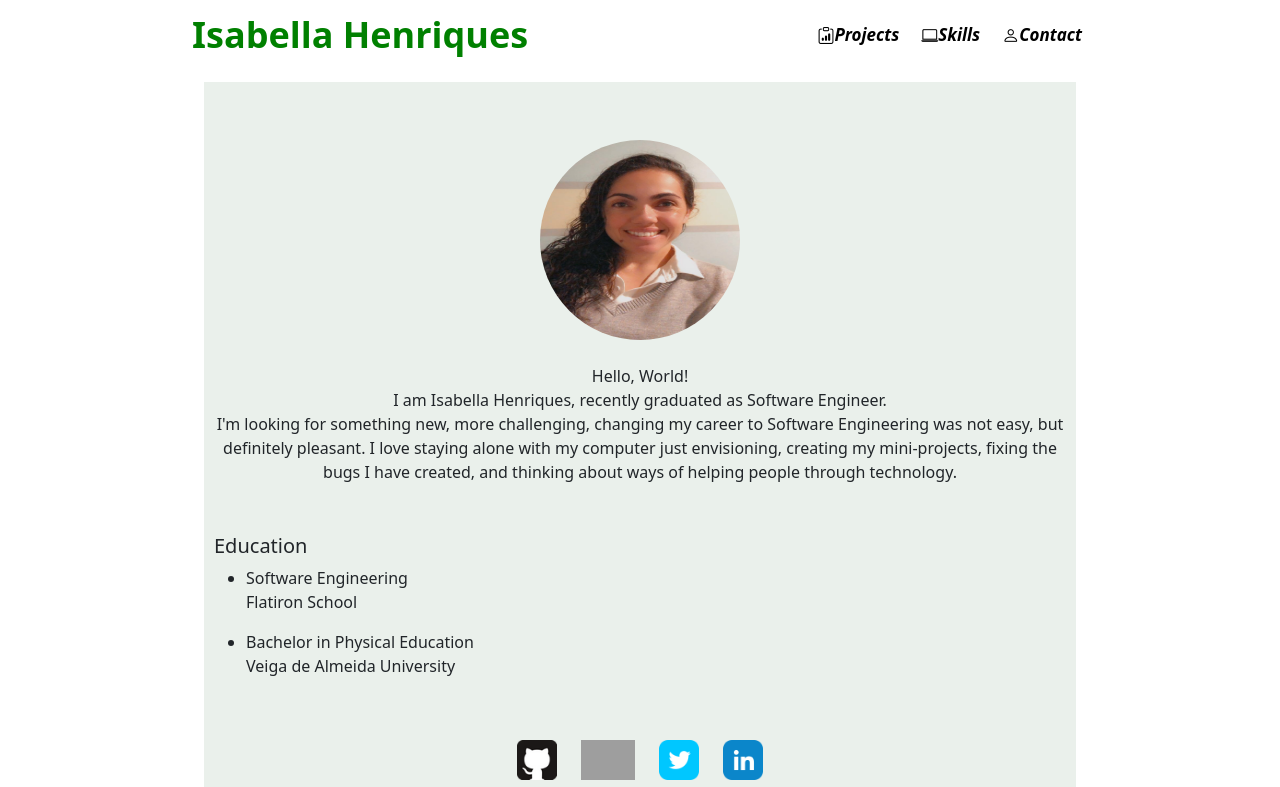
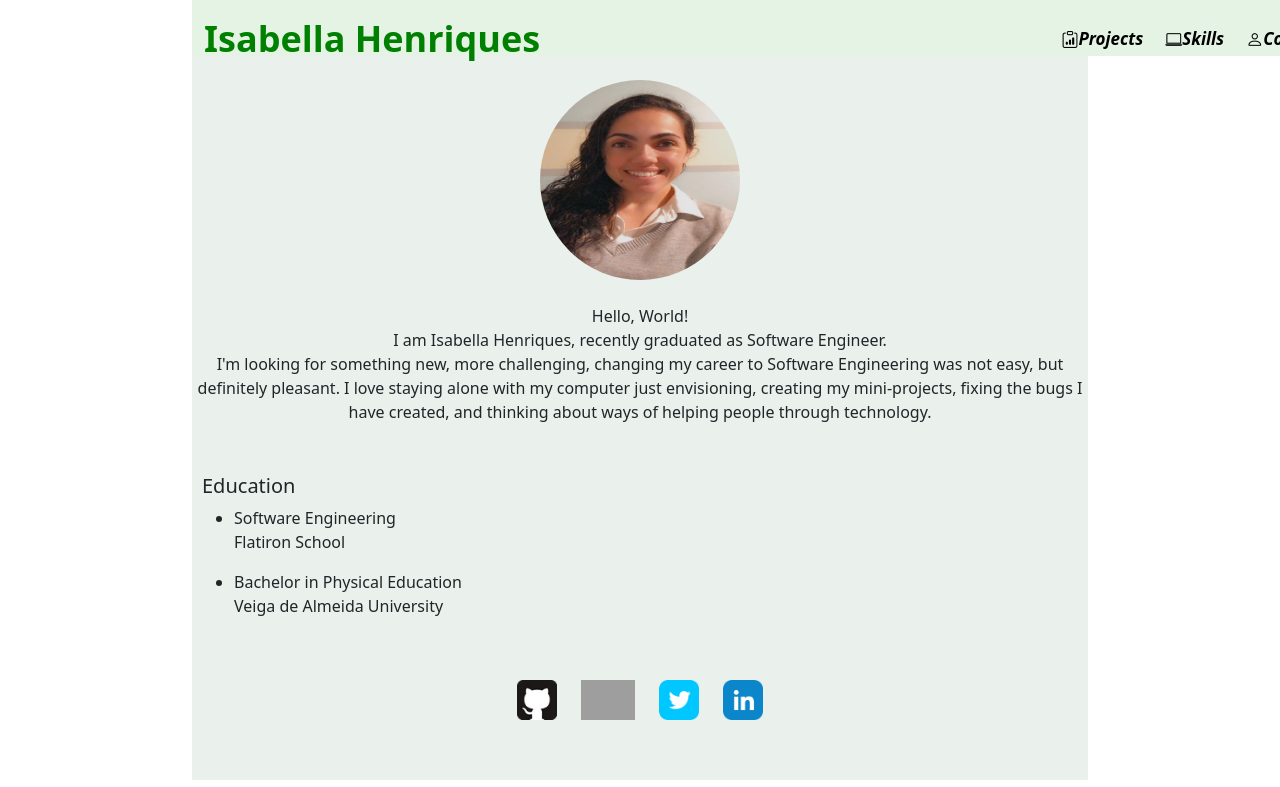
Before and after one commit to isabellagh/my-portfolio1, a React (Create React App) app: page / in a window 1280 px wide. Shown: the top 787 px of the page. Built offline with nearby package versions, Linux system fonts and the light colour scheme; grey boxes are pictures that could not be loaded.

Commit message:
navbar fixed top

```diff
--- a/src/components/body/about/about.css
+++ b/src/components/body/about/about.css
@@ -1,5 +1,5 @@
 .about {
-  padding-top: 58px;
+  padding-top: 80px;
   padding-bottom: 48px;
   background-color: rgb(234, 240, 235);
 }
--- a/src/components/body/body.css
+++ b/src/components/body/body.css
@@ -1,4 +1,8 @@
 .body {
-  padding: 12px;
+  /* padding: 12px; */
   padding-bottom: 30px;
+  /* height: 100vh; */
+
+
+
 }
--- a/src/components/body/body.js
+++ b/src/components/body/body.js
@@ -9,19 +9,19 @@ import Contact from "./contact/contact";
 function Body() {
   return (
     <div className="body">
-    <section>
+    <section className="section">
       <About />
     </section>
-    <section>
+    <section className="section">
       <Projects />
     </section>
-    <section>
+    <section className="section">
       <Skills />
     </section>
-    {/* <section>
+    {/* <section className="section">
       <Experience />
     </section> */}
-    <section>
+    <section className="section">
       <Contact />
     </section>
     </div>
--- a/src/components/header/navbar.css
+++ b/src/components/header/navbar.css
@@ -1,10 +1,18 @@
-.header {
-  display: flex;
+.navbar {
+  /* display: flex;
   justify-content: space-between;
   flex: 1;
   padding: 12px;
   position: relative;
   align-items: center;
+  scroll-behavior: smooth; */
+  /* justify-content: space-between; */
+  padding: 12px;
+  width: 90%;
+  height: 7%;
+  background-color: rgb(229, 243, 229);
+  position: fixed;
+  top: 0;
 }
 
 .menu {
```
